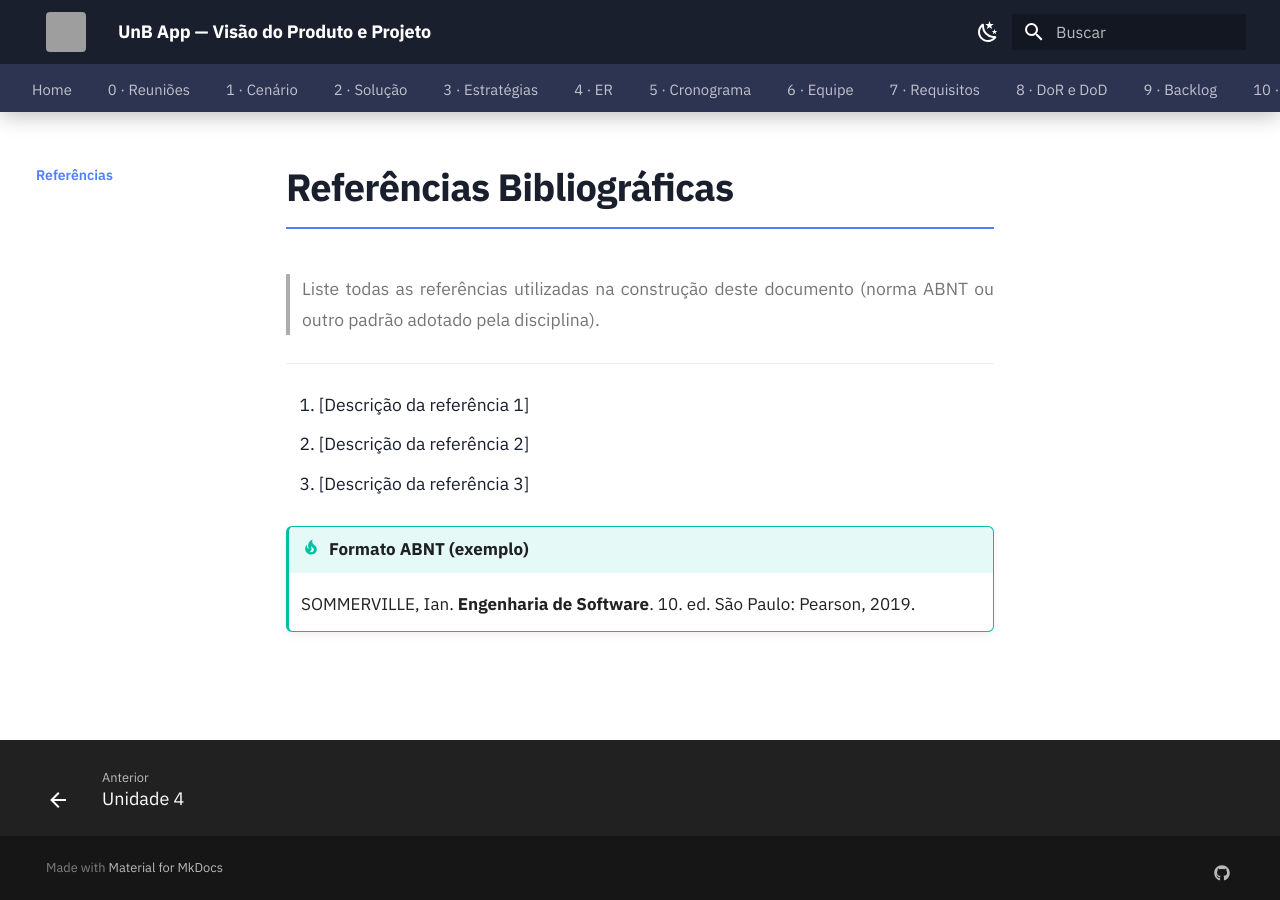
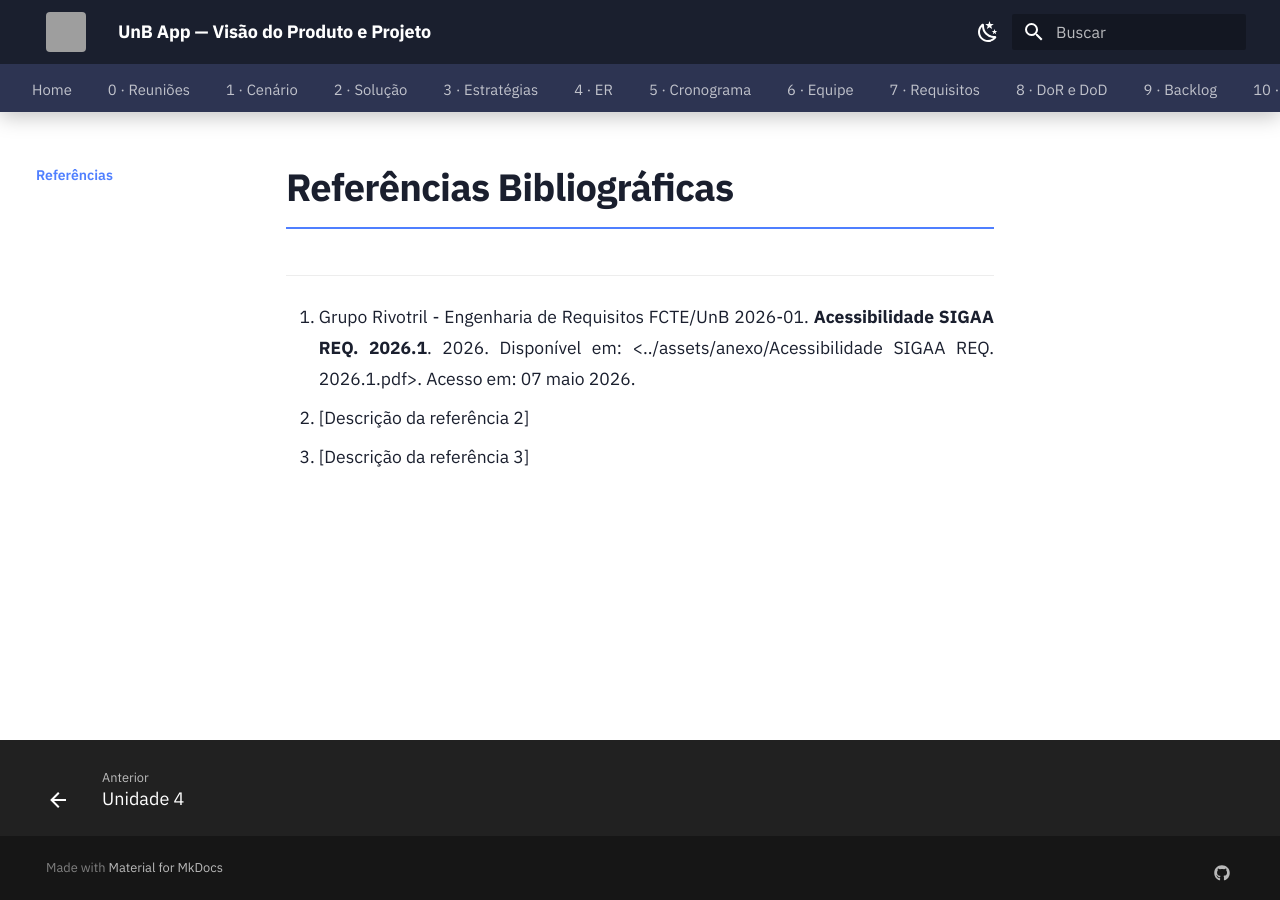
Before and after one commit to mdsreq-fga-unb/REQ-2026.1-T02-UnB-App, an MkDocs documentation site: the page built from docs/referencias.md, in a window 1280 px wide. Built offline with MkDocs 1.6.1 and Material for MkDocs 9.7.7, drawn with Linux system fonts in a browser that asks for light colours; grey boxes are pictures that could not be loaded.

Commit message:
feat(docs): remove diretrizes desatualizadas e adiciona referência ao relatório de acessibilidade

```diff
--- a/docs/referencias.md
+++ b/docs/referencias.md
@@ -1,12 +1,7 @@
 # Referências Bibliográficas
-
-> Liste todas as referências utilizadas na construção deste documento (norma ABNT ou outro padrão adotado pela disciplina).
 
 ---
 
-1. [Descrição da referência 1]
+1. Grupo Rivotril - Engenharia de Requisitos FCTE/UnB 2026-01. **Acessibilidade SIGAA REQ. 2026.1**. 2026. Disponível em: <../assets/anexo/Acessibilidade SIGAA REQ. 2026.1.pdf>. Acesso em: 07 maio 2026.
 2. [Descrição da referência 2]
 3. [Descrição da referência 3]
-
-!!! tip "Formato ABNT (exemplo)"
-    SOMMERVILLE, Ian. **Engenharia de Software**. 10. ed. São Paulo: Pearson, 2019.
```
Also changed, not shown: docs/00-reunioes/index.md (+0 -3 lines), docs/06-interacao/comunicacao.md (+1 -1 lines), 1 other file.
